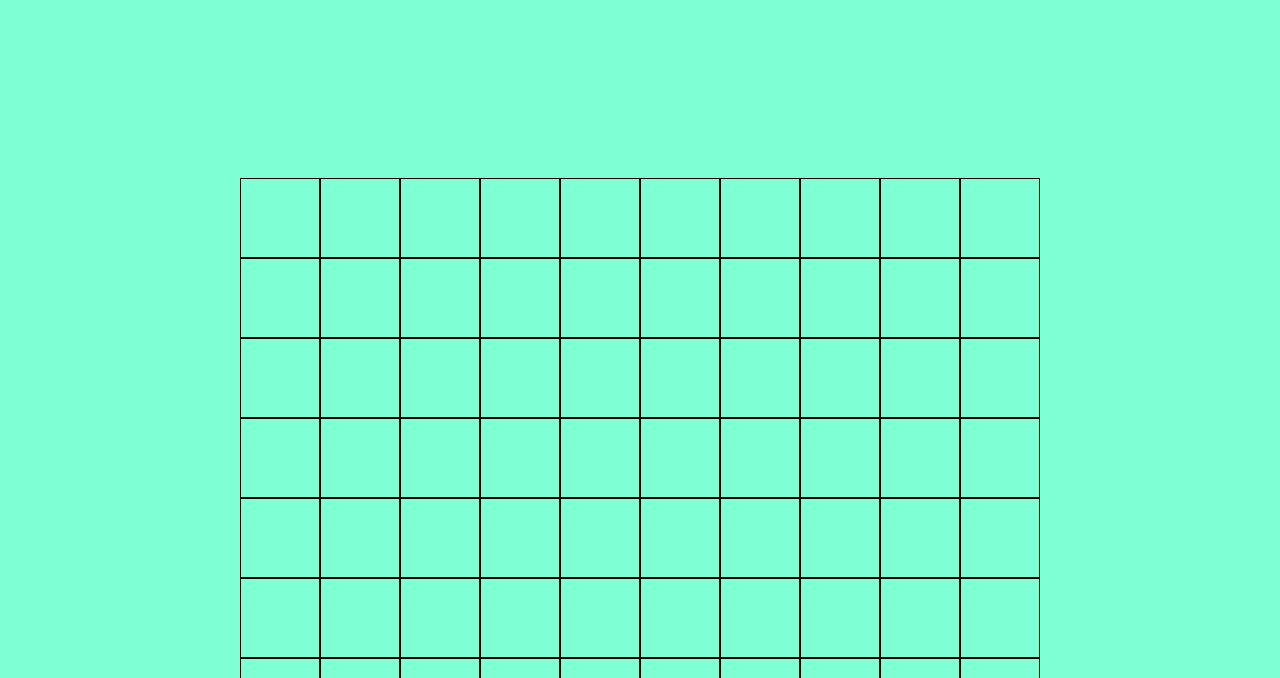
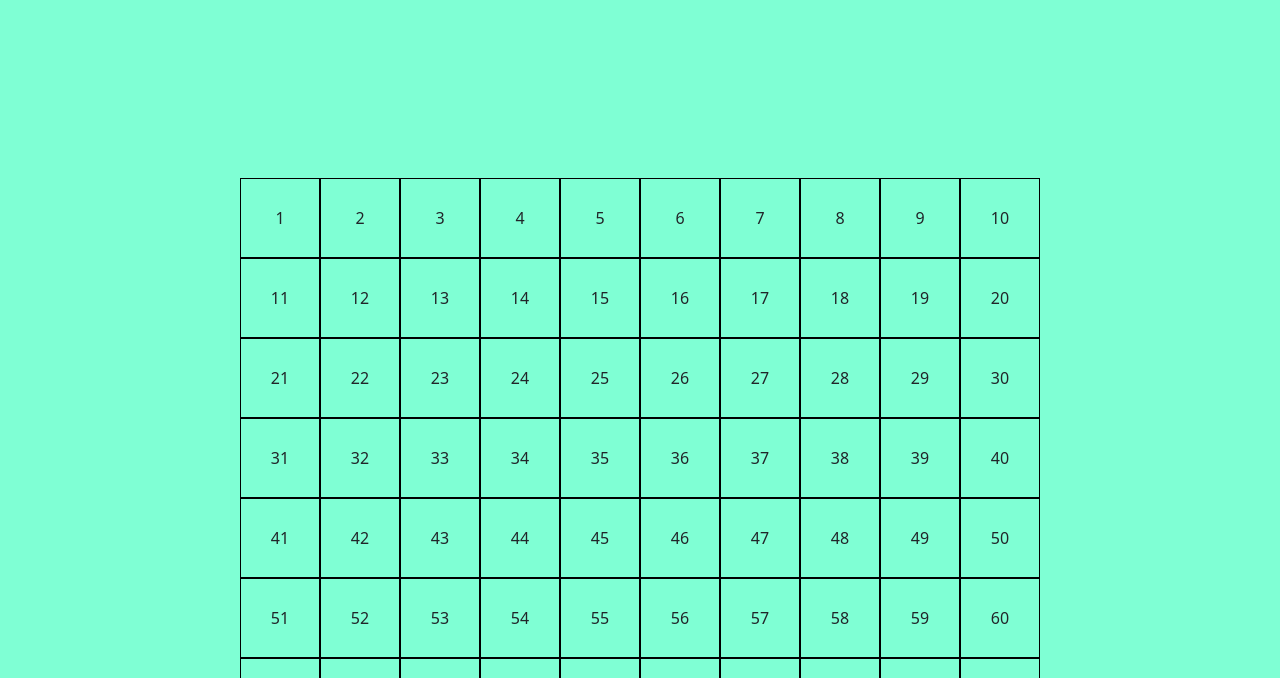
Before and after one commit to BiagioCaputo/js-campominato-grid, a plain HTML site: page index.html in a window 1280 px wide. Both pictures are taken after a click on the button "Play". Shown: the part 122-800 px from the top of the page. Drawn offline with nearby package versions, Linux system fonts and the light colour scheme.

Commit message:
Milestone 3 completato

```diff
--- a/css/style.css
+++ b/css/style.css
@@ -34,6 +34,9 @@ main{
     width: calc(100% / 10);
     height: calc(100% / 10);
     border:1px solid black;
+    display: flex;
+    justify-content: center;
+    align-items: center;
 }
 /*Footer*/
 footer{
--- a/js/script.js
+++ b/js/script.js
@@ -15,9 +15,10 @@ const totalCells = rows * cols;
 
 //Funzioni
 
-const createCell = () => {
+const createCell = (number) => {
     const newCell = document.createElement('div');
     newCell.className = 'cell';
+    newCell.innerText = number; // stampo il numero all'interno
     return newCell;
 }
 
@@ -32,10 +33,10 @@ form.addEventListener('submit', function(event){
     event.preventDefault();
 
     //creo un ciclo for per ripetere la funzione tante volte quanto il totale delle celle indicato dall'utente
-    for(let i= 0; i < totalCells; i++){
+    for(let i = 1; i <= totalCells; i++){
 
-        //creo una nuova cella
-        const cell = createCell();
+        //creo una nuova cella con la i che corrisponde al numero ordinato
+        const cell = createCell(i);
 
         //aggiungo la nuova cella alla griglia
         grid.appendChild(cell);
```
